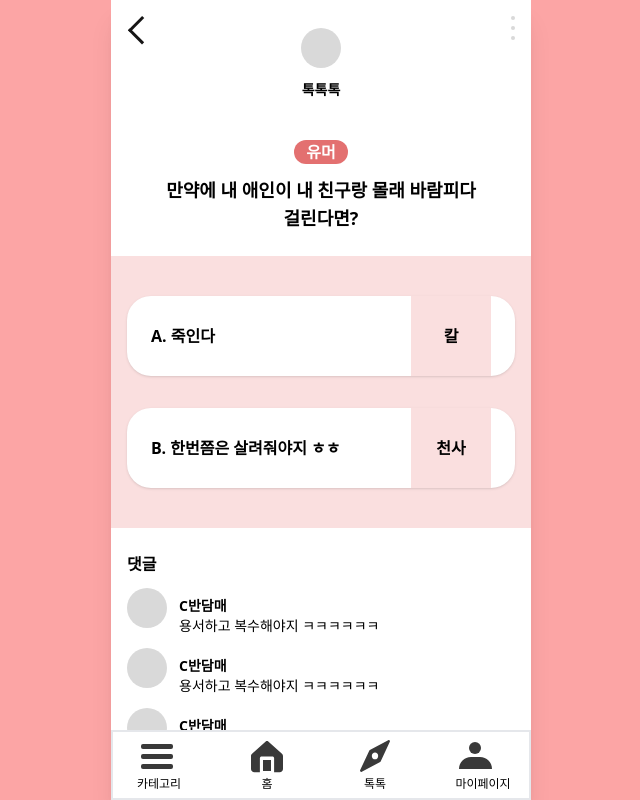
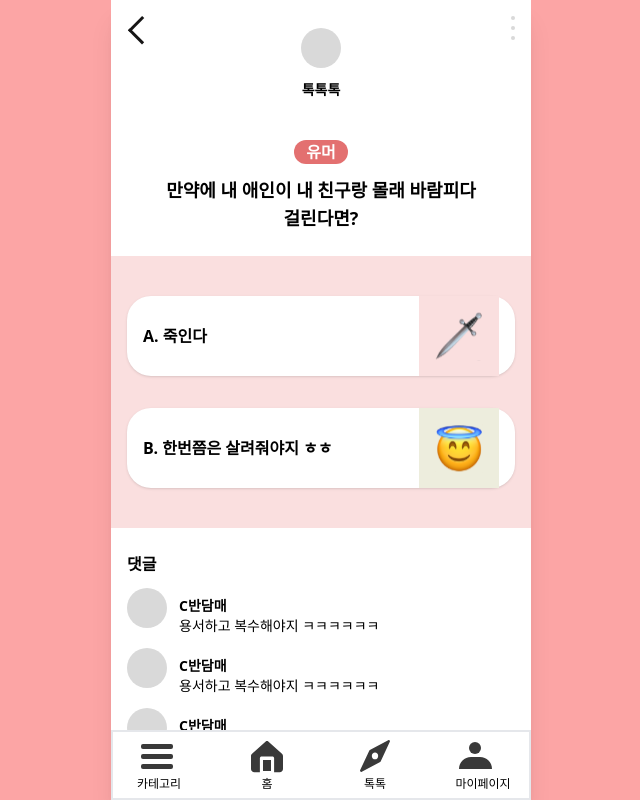
Before and after one commit to side-project-for-develop/frontend, a Next.js app: page /posts/1 in a window 1280 px wide. Shown: the whole page, without its empty margins (319-959 px from the left). Built offline with nearby package versions, Linux system fonts and the light colour scheme.

Commit message:
feat: animation

```diff
--- a/src/app/posts/[slug]/page.tsx
+++ b/src/app/posts/[slug]/page.tsx
@@ -2,8 +2,38 @@
 
 import BackBtnComponent from "@/components/Common/BackBtnComponent";
 import DotMenuComponent from "@/components/Common/DotMenuComponent";
+import { useRef } from "react";
+import Image from "next/image";
+import Angel from "@/assets/selections/angel.svg";
+import Sword from "@/assets/selections/sword.svg";
 
 const Page = () => {
+  const iconRef = useRef<HTMLDivElement>(null);
+  const iconRefTwo = useRef<HTMLDivElement>(null);
+  const textRef = useRef<HTMLDivElement>(null);
+  const textRefTwo = useRef<HTMLDivElement>(null);
+  const boxRef = useRef<HTMLDivElement>(null);
+  const boxRefTwo = useRef<HTMLDivElement>(null);
+  const width = "63.14%";
+  const widthTwo = "36.86%";
+  const animHandler = () => {
+    const icon = iconRef.current;
+    const iconTwo = iconRefTwo.current;
+    const text = textRef.current;
+    const textTwo = textRefTwo.current;
+    const box = boxRef.current;
+    const boxTwo = boxRefTwo.current;
+
+    if (icon && iconTwo && text && textTwo && box && boxTwo) {
+      icon.classList.add("animationIcon");
+      iconTwo.classList.add("animationIcon");
+      text.classList.add("animationText");
+      textTwo.classList.add("animationText");
+      box.classList.add("animationBox");
+      boxTwo.classList.add("animationBoxTwo");
+    }
+  };
+
   return (
     <div className="relative flex flex-col items-center gap-6 min-h-screen overflow-hidden sm:gap-4 font-bold">
       <BackBtnComponent red={false} />
@@ -23,17 +53,46 @@ const Page = () => {
         </span>
       </div>
       {/* Selections */}
-      <div className="flex flex-col items-center justify-center gap-8 bg-[#FADFDF] py-10 w-full">
-        <div className="shadow w-[calc(100%-2rem)] flex justify-between items-center bg-white px-6 h-20 rounded-3xl cursor-pointer">
-          <div>A. 죽인다</div>
-          <div className="bg-[#FADFDF] h-full flex items-center justify-center max-w-[80px] w-full">
-            칼
+      <div
+        className="flex flex-col items-center justify-center gap-8 bg-[#FADFDF] py-10 w-full"
+        onClick={animHandler}
+      >
+        <div className="relative shadow w-[calc(100%-2rem)] flex justify-between items-center bg-white h-20 rounded-3xl cursor-pointer">
+          <div
+            className="w-[100px] h-full bg-slate-400 rounded-l-3xl hidden"
+            ref={boxRef}
+          >
+            <div className="absolute right-2 top-4 text-xl fade">{width}</div>
+            <div className="absolute right-2 top-10 text-sm fade">34명</div>
+          </div>
+          <div ref={textRef} className="ml-4">
+            A. 죽인다
+          </div>
+          <div
+            className="bg-[#FADFDF] h-full flex items-center justify-center max-w-[80px] w-full mr-4"
+            ref={iconRef}
+          >
+            <Image src={Sword} alt="" />
           </div>
         </div>
-        <div className="shadow w-[calc(100%-2rem)] flex justify-between items-center bg-white px-6 h-20 rounded-3xl cursor-pointer">
-          <div>B. 한번쯤은 살려줘야지 ㅎㅎ</div>
-          <div className="bg-[#FADFDF] h-full flex items-center justify-center max-w-[80px] w-full">
-            천사
+        <div className="relative shadow w-[calc(100%-2rem)] flex justify-between items-center bg-white h-20 rounded-3xl cursor-pointer">
+          <div
+            className="w-[100px] h-full bg-slate-400 rounded-l-3xl hidden"
+            ref={boxRefTwo}
+          >
+            <div className="absolute right-2 top-4 text-xl fade">
+              {widthTwo}
+            </div>
+            <div className="absolute right-2 top-10 text-sm fade">11명</div>
+          </div>
+          <div ref={textRefTwo} className="ml-4">
+            B. 한번쯤은 살려줘야지 ㅎㅎ
+          </div>
+          <div
+            className="bg-[#EDEDDD] h-full flex items-center justify-center max-w-[80px] w-full mr-4"
+            ref={iconRefTwo}
+          >
+            <Image src={Angel} alt="" />
           </div>
         </div>
       </div>
@@ -97,6 +156,81 @@ const Page = () => {
           </div>
         </div>
       </div>
+      <style jsx>{`
+        .animationIcon {
+          animation-duration: 2s;
+          animation-fill-mode: both;
+          animation-name: iconAnim;
+          border-radius: 100%;
+          position: absolute;
+          right: 0;
+        }
+        .animationText {
+          position: absolute;
+          font-size: 0.8rem;
+          top: -25%;
+        }
+        .animationBox {
+          position: absolute;
+          left: 0;
+          width: 0;
+          display: block;
+          background-color: #fadfdf;
+          animation: progress 2s ease-out;
+          animation-fill-mode: forwards;
+        }
+        .animationBoxTwo {
+          position: absolute;
+          left: 0;
+          width: 0;
+          display: block;
+          background-color: #ededdd;
+          animation: progressTwo 2s ease-out;
+          animation-fill-mode: forwards;
+        }
+
+        .fade {
+          animation-duration: 2s;
+          animation-fill-mode: forwards;
+          animation-name: fade-in;
+        }
+
+        @keyframes iconAnim {
+          from {
+            transform: scale(1);
+          }
+          to {
+            transform: scale(0.5);
+          }
+        }
+        @keyframes progress {
+          from {
+            width: 0;
+          }
+          to {
+            width: ${width};
+          }
+        }
+        @keyframes progressTwo {
+          from {
+            width: 0;
+          }
+          to {
+            width: ${widthTwo};
+          }
+        }
+        @keyframes fade-in {
+          0% {
+            opacity: 0;
+          }
+          70% {
+            opacity: 0;
+          }
+          100% {
+            opacity: 1;
+          }
+        }
+      `}</style>
     </div>
   );
 };
```
Also changed, not shown: src/assets/selections/angel.svg (added), src/assets/selections/sword.svg (added).
